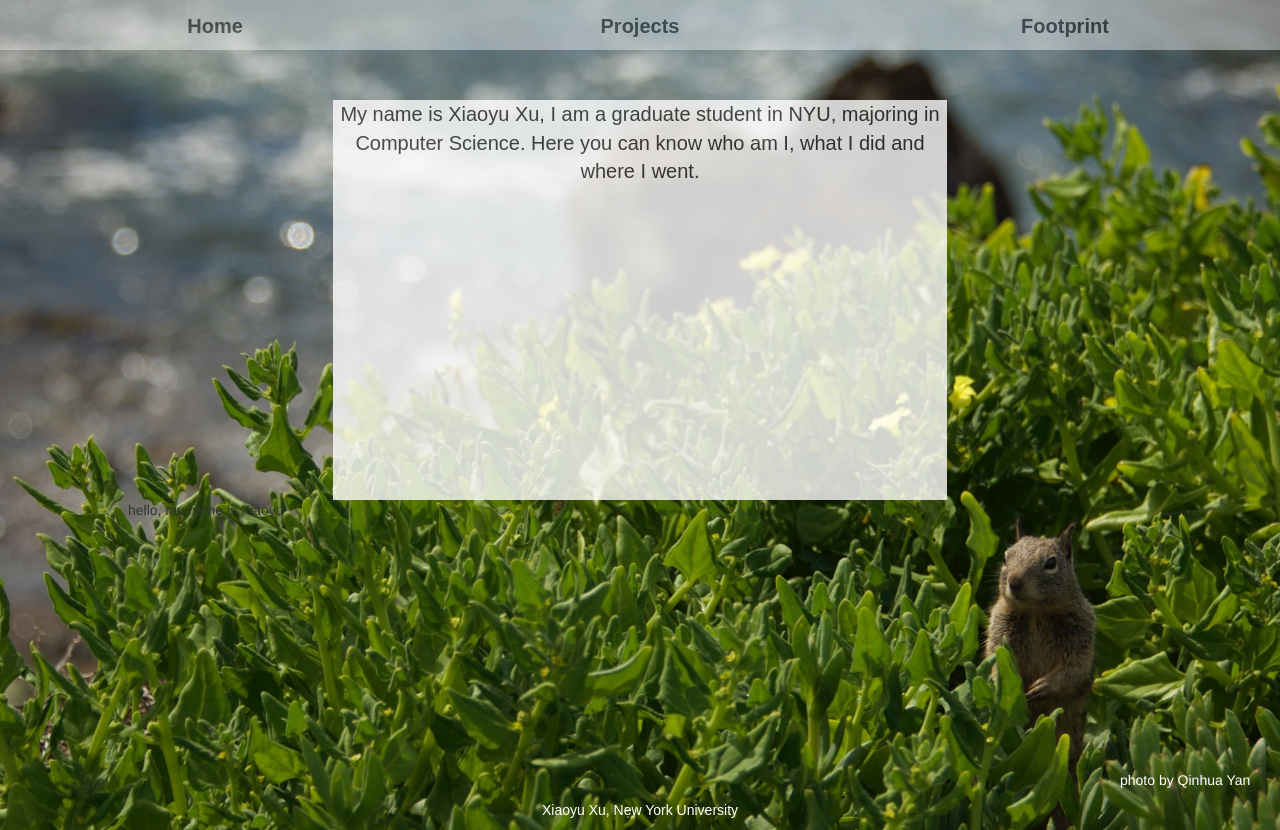
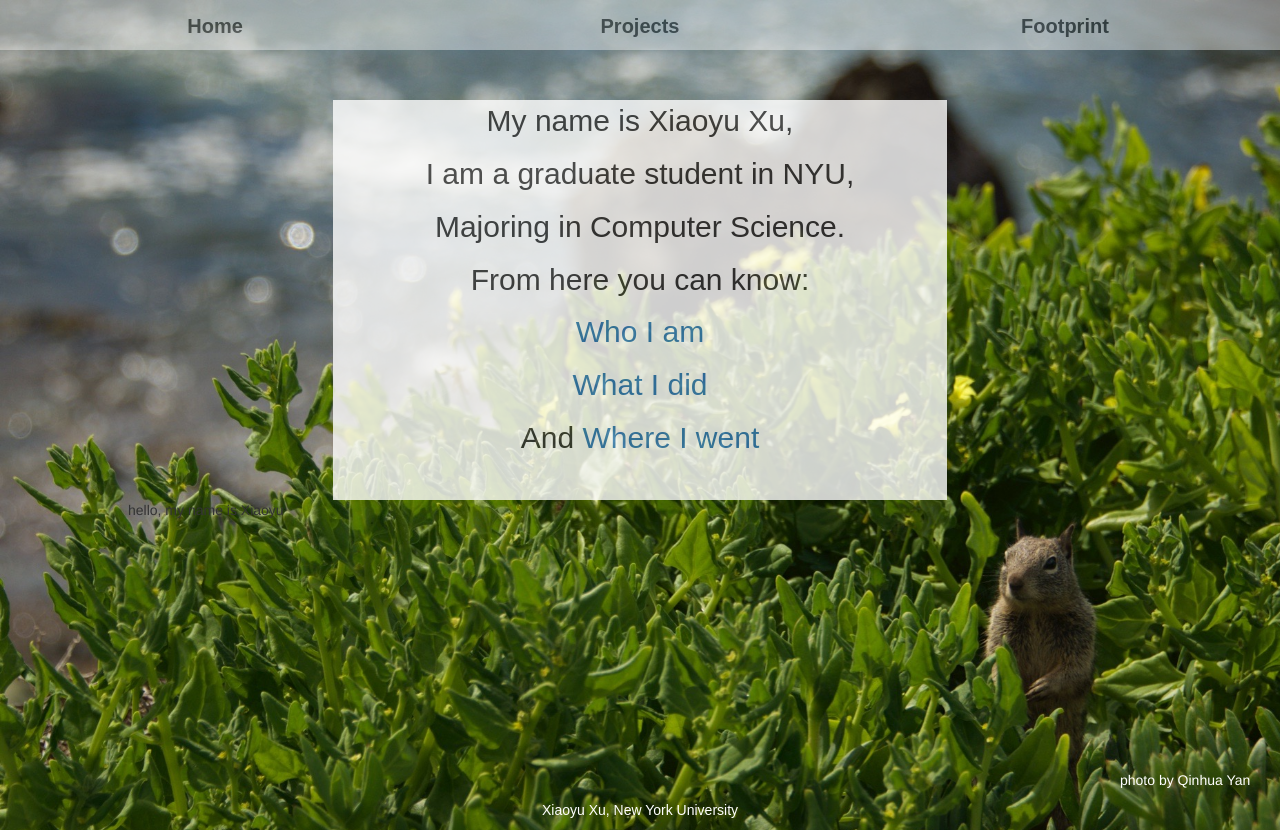
Before and after one commit to xuxiaoyu89/portfolio, a plain HTML site: page index.html in a window 1280 px wide. Drawn offline with nearby package versions, Linux system fonts and the light colour scheme; some packages are replaced by stand-ins of ours.

Commit message:
add content to home page

```diff
--- a/css/style.css
+++ b/css/style.css
@@ -61,7 +61,7 @@ body {
 	opacity: 0.8;
 	text-align: center;
 	margin: auto;
-	font-size: 20px;
+	font-size: 30px;
 	font-family: sans-serif;
 }
 
--- a/partials/main.html
+++ b/partials/main.html
@@ -1,7 +1,10 @@
 <div id="intro">
-	<p>
-		My name is Xiaoyu Xu, I am a graduate student in NYU, majoring in Computer Science.
-		Here you can know who am I, what I did and where I went.
-	</p>
+	<p>My name is Xiaoyu Xu,</p>
+	<p>I am a graduate student in NYU,</p>
+	<p>Majoring in Computer Science.</p>
+	<p>From here you can know:</p>
+	<p><a href="#Home">Who I am</a></p>
+	<p><a href="#Projects">What I did</a></p>
+	<p>And <a href="#Footprint">Where I went</a></p>
 </div>
 {{msg}}
```
